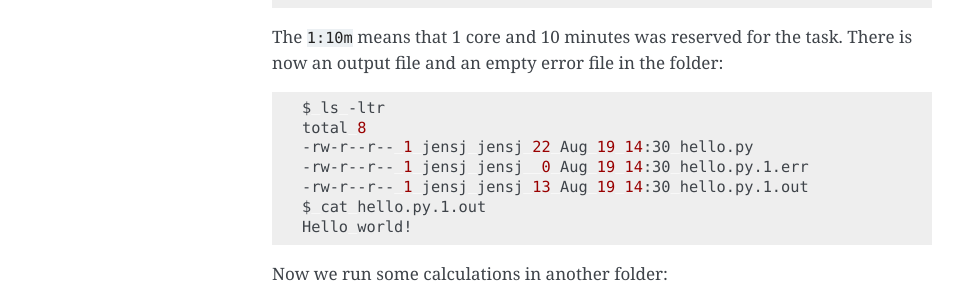
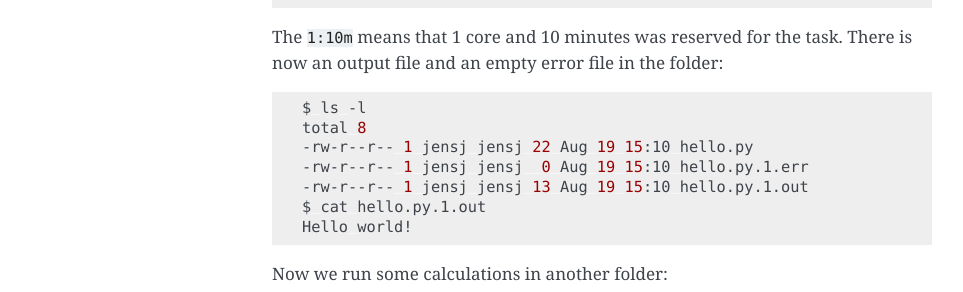
Before and after one commit to Yangxinsix/myqueue, a Sphinx documentation site: the page built from docs/quickstart.rst, in a window 1280 px wide. Shown: the part 532-824 px from the top of the page, without its empty margins (148-1111 px from the left). Built offline with Sphinx 7.4.7, drawn with Linux system fonts in a browser that asks for light colours.

Commit message:
Don't sort after time

```diff
--- a/docs/quickstart.rst
+++ b/docs/quickstart.rst
@@ -32,11 +32,11 @@ The :ref:`list <list>` command shows that the job is done::
 The ``1:10m`` means that 1 core and 10 minutes was reserved for the task.
 There is now an output file and an empty error file in the folder::
 
-    $ ls -ltr
+    $ ls -l
     total 8
-    -rw-r--r-- 1 jensj jensj 22 Aug 19 14:30 hello.py
-    -rw-r--r-- 1 jensj jensj  0 Aug 19 14:30 hello.py.1.err
-    -rw-r--r-- 1 jensj jensj 13 Aug 19 14:30 hello.py.1.out
+    -rw-r--r-- 1 jensj jensj 22 Aug 19 15:10 hello.py
+    -rw-r--r-- 1 jensj jensj  0 Aug 19 15:10 hello.py.1.err
+    -rw-r--r-- 1 jensj jensj 13 Aug 19 15:10 hello.py.1.out
     $ cat hello.py.1.out
     Hello world!
 
```
